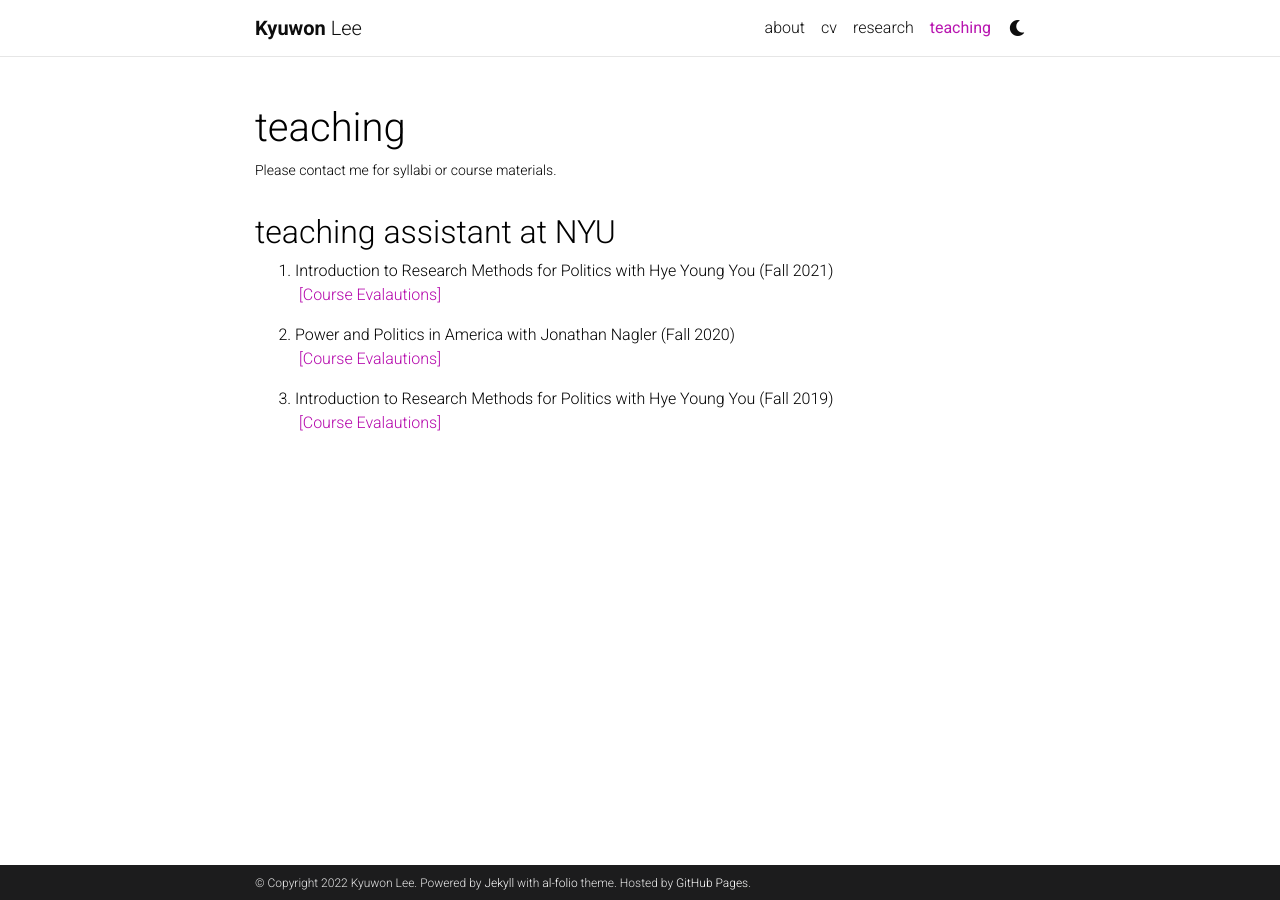
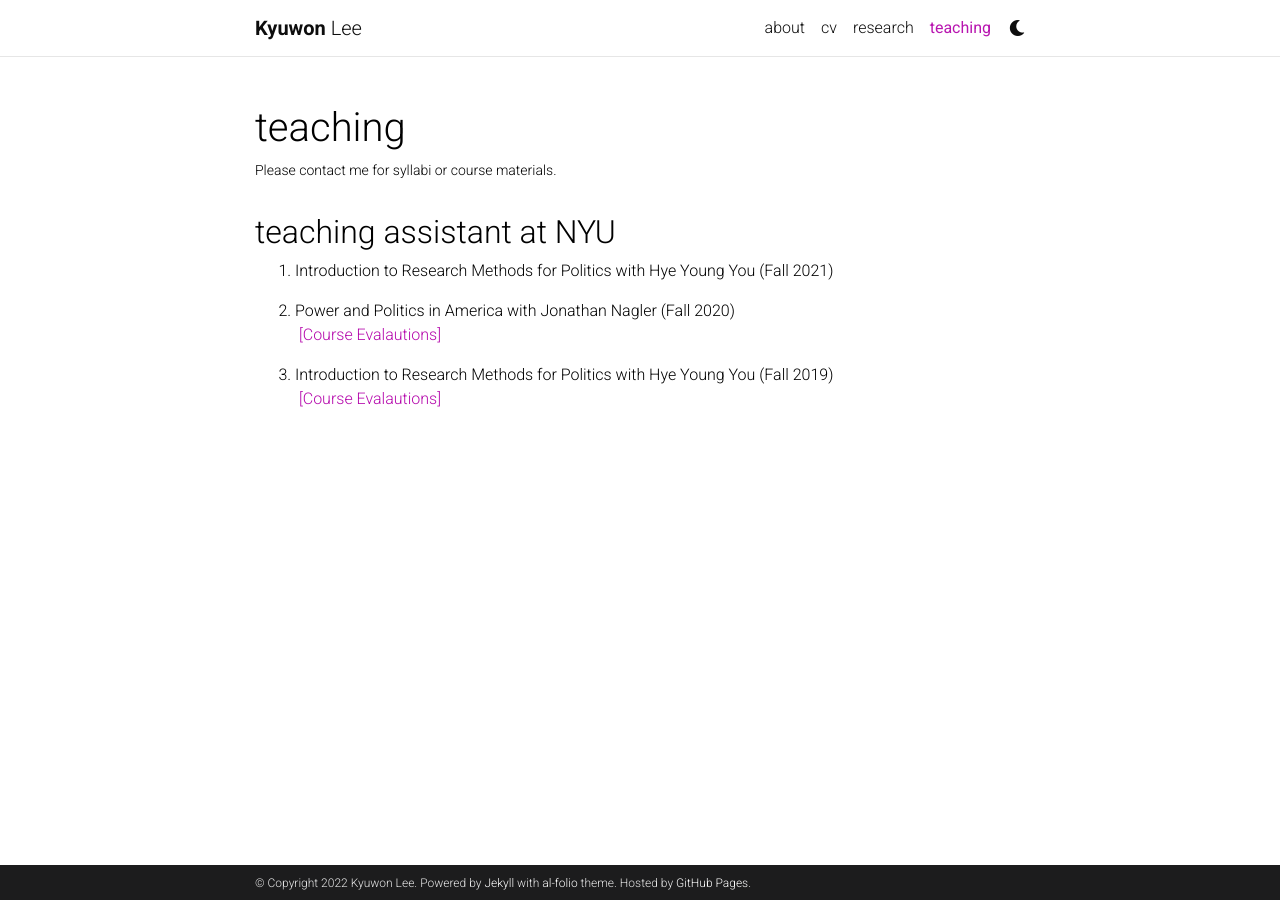
Before and after one commit to kyuwon-lee/kyuwon-lee.github.io, a Jekyll site: the page built from _pages/teaching.md, in a window 1280 px wide. Built offline with Jekyll 4.4.1, drawn with Linux system fonts in a browser that asks for light colours; comment, search, counter and statistics services are not loaded; a style sheet for code colours, icons or effects is not loaded.

Commit message:
Update teaching.md

```diff
--- a/_pages/teaching.md
+++ b/_pages/teaching.md
@@ -9,7 +9,6 @@ nav: true
 ## teaching assistant at NYU
 
 1. Introduction to Research Methods for Politics with Hye Young You (Fall 2021)
- <a href='https://www.dropbox.com/scl/fi/hgnjx80ij9ypc3dty6tdn/Lee-DL-Evaluation-Results.xlsx?dl=0&rlkey=yspfcasblji4hic940kvnvi9t'>[Course Evalautions]</a>
 
 2. Power and Politics in America with Jonathan Nagler (Fall 2020)
  <a href='https://www.dropbox.com/s/fj258as31dc0rfi/NYU_CRSEVL_S_20.pdf?dl=0'>[Course Evalautions]</a>
```
